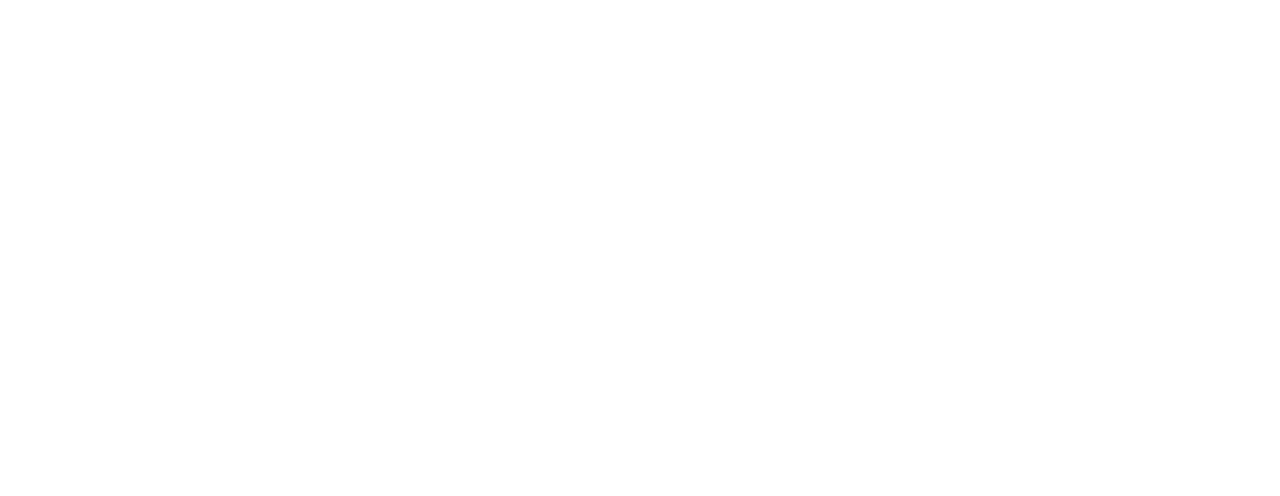
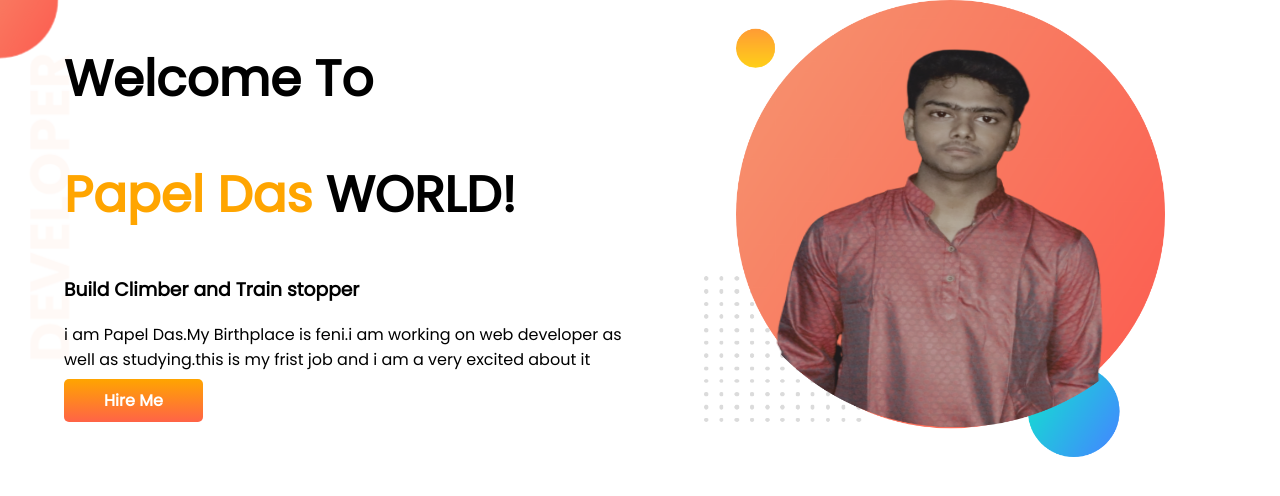
Before and after one commit to Papeldas/developer-portfolio, a plain HTML site: page index.html in a window 1280 px wide. Drawn offline with Linux system fonts and the light colour scheme.

Commit message:
top banner added

```diff
--- a/index.html
+++ b/index.html
@@ -6,11 +6,28 @@
      <meta http-equiv="X-UA-Compatible" content="IE=edge">
      <meta name="viewport" content="width=device-width, initial-scale=1.0">
      <title>Papel Das portfolio</title>
+     <link rel="preconnect" href="https://fonts.googleapis.com">
+     <link rel="preconnect" href="https://fonts.gstatic.com" crossorigin>
+     <link href="https://fonts.googleapis.com/css2?family=Poppins&display=swap" rel="stylesheet">
      <link rel="stylesheet" href="style.css">
 </head>
 
 <body>
-
-</body>
+     <section class="top-banner">
+          <div class="half-width">
+               <h1>Welcome To</h1>
+               <h1><SPAN class="ORANGE-COLOR">Papel Das</SPAN> WORLD!</h1>
+               <h3>Build Climber and Train stopper</h3>
+               <p>i am Papel Das.My Birthplace is feni.i am working on web developer as well as studying.this is my
+                    frist job
+                    and
+                    i am a very excited about it</p>
+               <a class="link-button" target="_blank" href="https://www.facebook.com">Hire Me</a>
+          </diV>
+          <div class="half-width">
+               <img src="images/papel.png" alt="">
+          </diV>
+     </section>
+</bodY>
 
 </html>
--- a/style.css
+++ b/style.css
@@ -0,0 +1,32 @@
+BODY{
+     font-family: 'Poppins', sans-serif;
+     margin: 0%;
+}
+H1{
+     font-size: 50PX;
+}
+.ORANGE-COLOR{
+     color: orange;
+}
+section{
+     display: flex;
+}
+.half-width{
+     width: 50%;
+     padding-left: 5%;
+}
+.half-width img{
+     width: 80%;
+}
+.link-button{
+     text-decoration: none;
+     background-image:linear-gradient(orange,tomato);
+     padding:10px 40px;
+     color:white;
+     font-weight: 700;
+     border-radius: 5px;
+}
+.top-banner{
+     background-image: url(images/top-banner.png);
+     background-repeat: no-repeat;
+}
```
Also changed, not shown: images/dream-bg.png (added), images/exp-bg.png (added), images/jhankar.png (added), images/jhankar2.png (added), images/my-bg.png (added), images/my-bg2.png (added), images/papel.png (added), images/top-banner.png (added), 7 other files.
